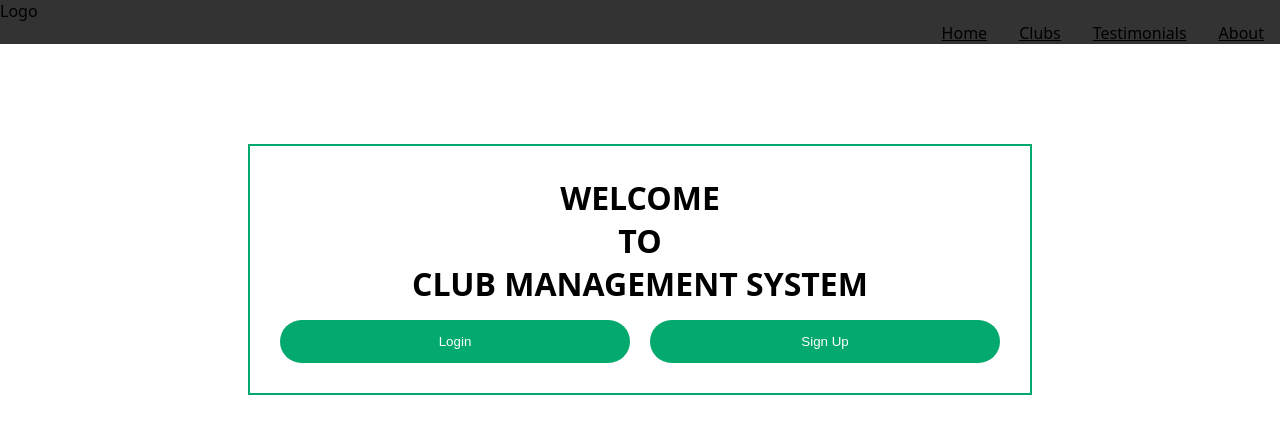
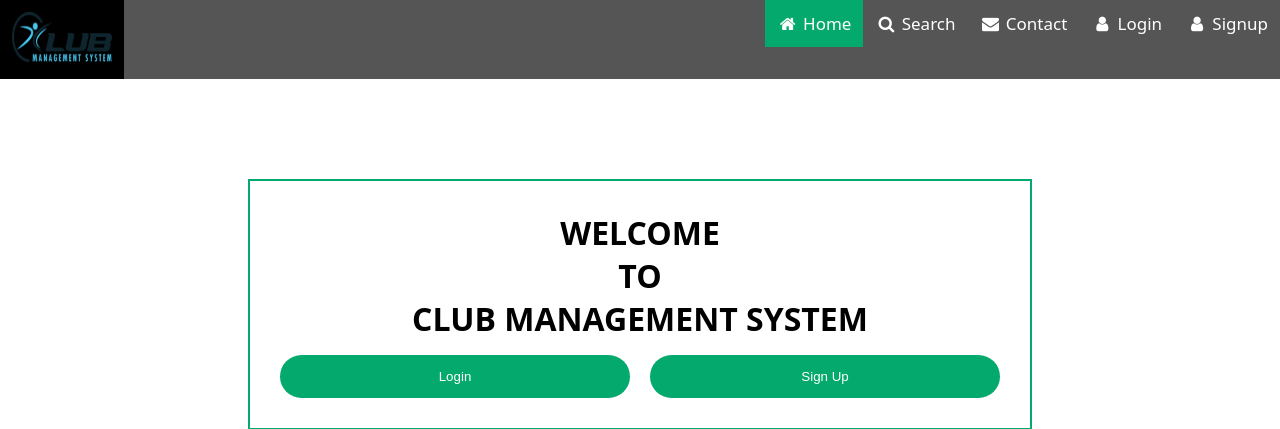
Before and after one commit to mdimrannazir/Club-Management, a PHP site: page / in a window 1280 px wide. Shown: the top 429 px of the page. Run offline with PHP 8.4, Linux system fonts and the light colour scheme.

Commit message:
logo fixing

```diff
--- a/index.html
+++ b/index.html
@@ -5,6 +5,7 @@
     <meta charset="UTF-8">
     <meta http-equiv="X-UA-Compatible" content="IE=edge">
     <meta name="viewport" content="width=device-width, initial-scale=1.0">
+    <link rel="stylesheet" href="https://cdnjs.cloudflare.com/ajax/libs/font-awesome/4.7.0/css/font-awesome.min.css">
     <link rel="stylesheet" href="style.css">
     <title>Club Management System</title>
 </head>
@@ -12,16 +13,18 @@
 <body>
     <section>
         <nav>
-            <div class="navBar">
-                <div class="navLogo">
-                    <p>Logo</p>
-                </div>
-                <ul class="navLinks">
-                    <li><a href="#">Home</a></li>
-                    <li><a href="#">Clubs</a></li>
-                    <li><a href="#">Testimonials</a></li>
-                    <li><a href="#">About</a></li>
-                </ul>
+            <div class="navbar">
+                <p><a href="#"><img src="images/logo.png" alt=""></a></p>
+
+                <a href="#"><i class="fa fa-fw fa-user"></i> Signup</a>
+                <a href="#"><i class="fa fa-fw fa-user"></i> Login</a>
+                <a href="#"><i class="fa fa-fw fa-envelope"></i> Contact</a>
+                <a href="#"><i class="fa fa-fw fa-search"></i> Search</a>
+                <a class="active" href="#"><i class="fa fa-fw fa-home"></i> Home</a>
+
+
+
+
             </div>
         </nav>
 
--- a/style.css
+++ b/style.css
@@ -9,26 +9,37 @@ body {
 }
 
 /* Nav Starts*/
-.navBar {
-    align-items: center;
-    background-color: #333;
+.navbar {
+    width: 100%;
+    background-color: #555;
+    overflow: hidden;
 }
 
-.navLogo {
-    /* width: 200px; */
-    justify-self: left;
+.navbar a {
+    float: right;
+    padding: 12px;
+    color: white;
+    text-decoration: none;
+    font-size: 17px;
 }
 
-.navLinks {
-    display: flex;
-    list-style-type: none;
-    justify-content: right;
-
+.navbar p {
+    float: left;
+    font-weight: bold;
 }
 
-.navLinks a {
-    color: black;
-    padding: 14px 16px;
+.navbar img {
+    width: 100px;
+    height: 50px;
+}
+
+
+.navbar a:hover {
+    background-color: #000;
+}
+
+.active {
+    background-color: #04AA6D;
 }
 
 
```
Also changed, not shown: images/logo.png (added).
